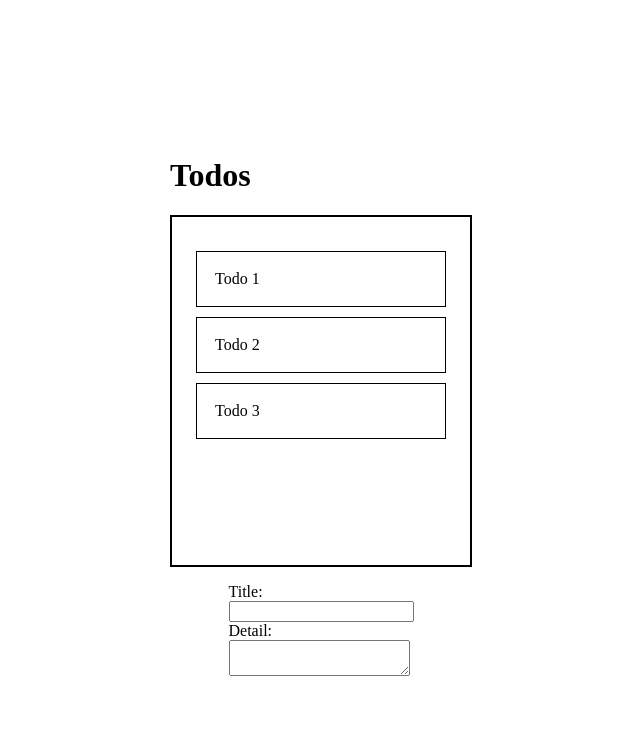
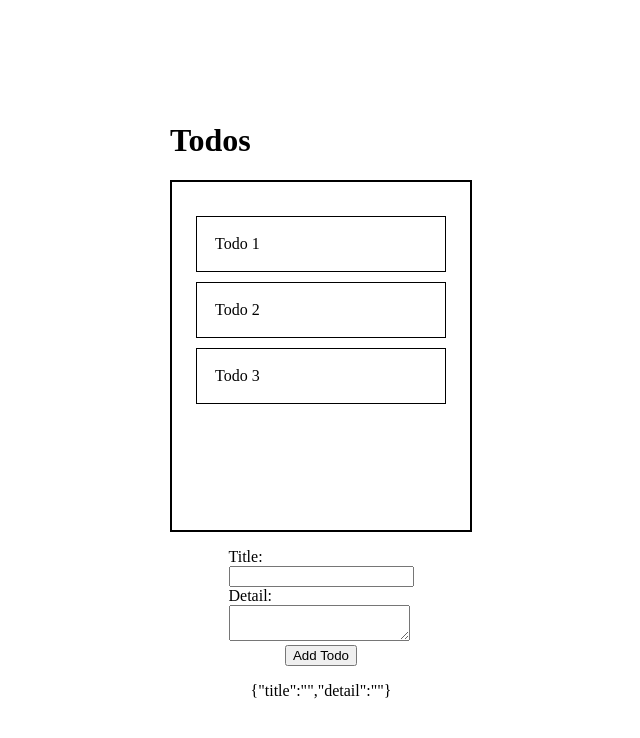
Before and after one commit to SethDimmer123/nextJs-CRUD-App, a Next.js app: page / in a window 1280 px wide. Shown: the top 738 px of the page, without its empty margins (319-959 px from the left). Built offline with nearby package versions, Linux system fonts and the light colour scheme.

Commit message:
initial commit

```diff
--- a/components/CreateTodo.js
+++ b/components/CreateTodo.js
@@ -1,4 +1,6 @@
 import { useState } from "react"
+
+// this is how i get my inputs from the USER
 
 export default function CreateTodo() {
 
@@ -17,6 +19,7 @@ export default function CreateTodo() {
                 <input
                 onChange={e => setTodo({ ...todo, title: e.target.value })}
                 type="text"
+                value={todo.title}
                 ></input>
                 {/* the new Todo will be an object which
             is the same as above but i am changing the title */}
@@ -32,8 +35,13 @@ export default function CreateTodo() {
                 <label>Detail:</label>
                 <br />
                 <textarea onChange={e => setTodo({ ...todo, detail: e.target.value })}
+                value={todo.detail}
                 ></textarea>
             </form>
+            <button>Add Todo</button>
+            <p>{JSON.stringify(todo)}</p>
         </>
     )
 }
+
+// one more thing i need to do is make the value of the input the todo.title
```
